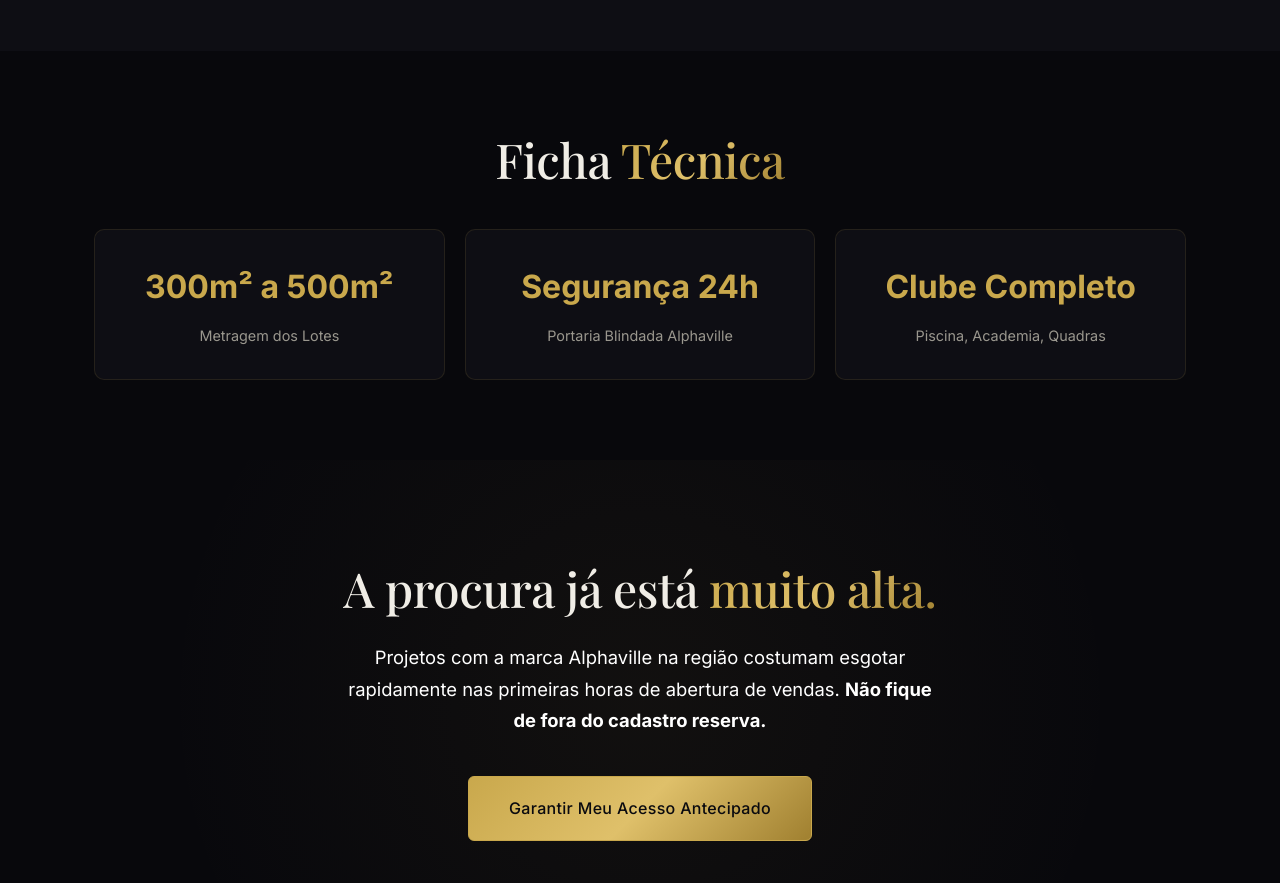
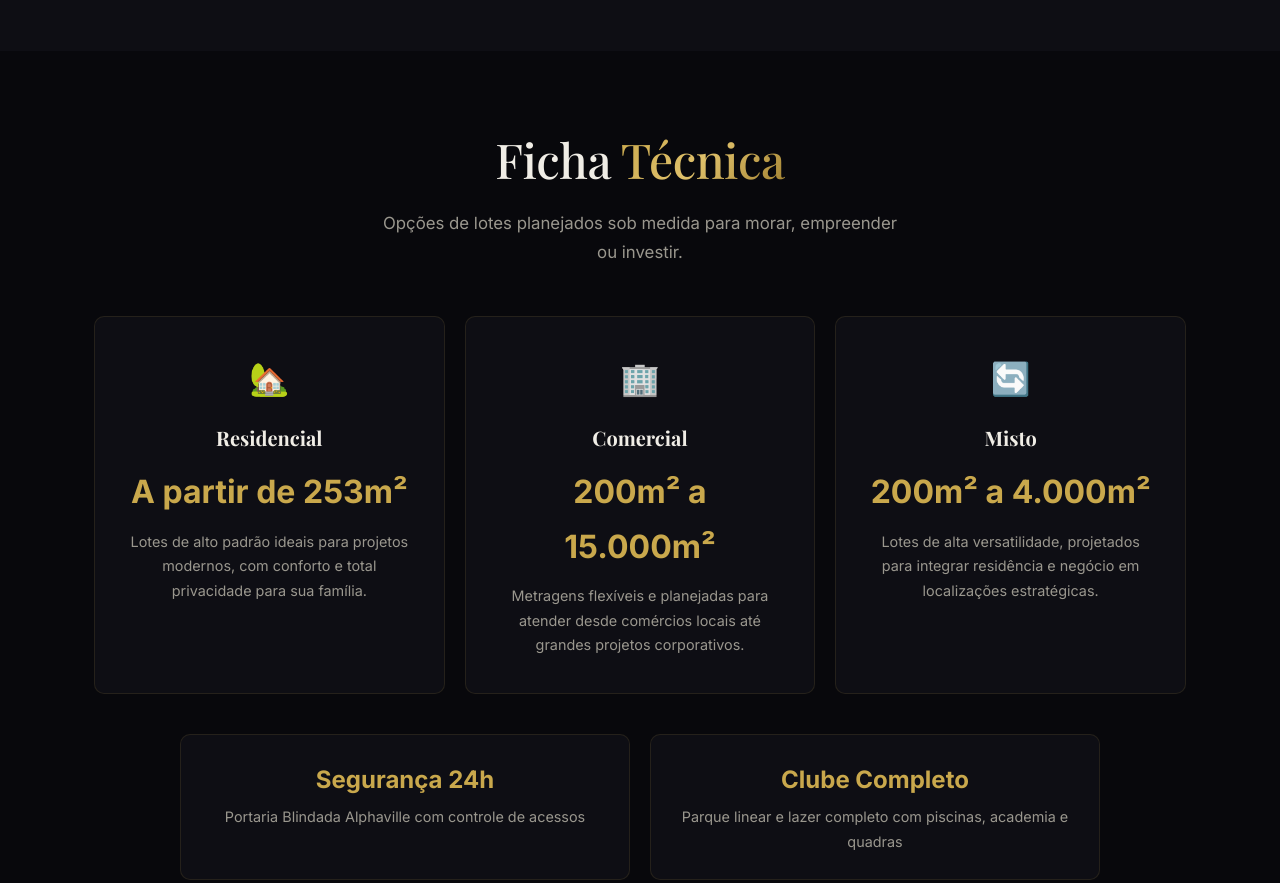
Before and after one commit to felipeferreira7-ui/auron-site, a website: page alphaville/index.html in a window 1280 px wide. Shown: the part 1420-2303 px from the top of the page. Drawn offline with nearby package versions, Linux system fonts and the light colour scheme.

Commit message:
feat: atualiza metragens dos lotes residenciais, comerciais e mistos na LP Alphaville

```diff
--- a/alphaville/index.html
+++ b/alphaville/index.html
@@ -7,8 +7,8 @@
 
     <!-- SEO: Title e Description -->
     <title>Parque Alphaville Alvorada Votorantim | Breve Lançamento de Lotes - Auron Negócios</title>
-    <meta name="description" content="Breve lançamento! Lotes residenciais no Parque Alphaville Alvorada em Votorantim (SP). Bairro planejado com clube completo, parque linear e segurança 24h. Garanta condições exclusivas de pré-lançamento. Fale com um especialista agora.">
-    <meta name="keywords" content="Alphaville Votorantim, Parque Alphaville Alvorada, lançamento lotes Votorantim, lotes Votorantim, loteamento Votorantim, Alphaville Sorocaba, lotes Alphaville SP, investimento imobiliário Votorantim, lotes planejados interior São Paulo">
+    <meta name="description" content="Breve lançamento! Lotes residenciais (mínimo de 253m²), comerciais (de 200m² a 15.000m²) e mistos (de 200m² a 4.000m²) no Parque Alphaville Alvorada em Votorantim (SP). Bairro planejado com clube completo e segurança 24h. Garanta condições exclusivas de pré-lançamento.">
+    <meta name="keywords" content="Alphaville Votorantim, Parque Alphaville Alvorada, lançamento lotes Votorantim, lotes residenciais Votorantim, lotes comerciais Votorantim, lotes mistos Votorantim, loteamento Votorantim, Alphaville Sorocaba, lotes Alphaville SP, investimento imobiliário Votorantim">
     <link rel="canonical" href="https://auronnegocios.com.br/alphaville">
 
     <!-- GEO: Open Graph (Preview no WhatsApp, LinkedIn, Facebook) -->
@@ -34,7 +34,7 @@
       "@context": "https://schema.org",
       "@type": "RealEstateListing",
       "name": "Parque Alphaville Alvorada – Votorantim",
-      "description": "Breve lançamento de lotes residenciais no Parque Alphaville Alvorada em Votorantim, SP. Bairro planejado com clube completo, parque linear, portaria 24h e lotes de 300m² a 500m².",
+      "description": "Breve lançamento de lotes residenciais (mínimo de 253m²), comerciais (de 200m² a 15.000m²) e mistos (de 200m² a 4.000m²) no Parque Alphaville Alvorada em Votorantim, SP. Bairro planejado com clube completo, parque linear, portaria 24h.",
       "url": "https://auronnegocios.com.br/alphaville",
       "image": "https://auronnegocios.com.br/assets/alphaville/hero.png",
       "offers": {
@@ -186,9 +186,9 @@
             </h1>
             <p class="hero-subtitle reveal" style="font-size: 1.25rem; color: #fff; max-width: 650px;">
                 Chegou a hora de investir na grife urbana mais desejada do Brasil.
-                Lotes residenciais e comerciais no <strong>Parque Alphaville (Alvorada)</strong>.
+                Lotes residenciais, comerciais e mistos no <strong>Parque Alphaville (Alvorada)</strong>.
                 <br><br>
-                <span style="color: var(--gold-light);">Lotes limitados. Condições de pré-tabela garantidas apenas para quem se antecipar.</span>
+                <span style="color: var(--gold-light);">Residenciais a partir de 253m², comerciais de 200m² a 15.000m² e mistos até 4.000m². Condições exclusivas de pré-tabela para cadastros antecipados.</span>
             </p>
             <div class="hero-actions reveal" style="margin-top: 40px;">
                 <a href="https://wa.me/5515997737252?text=Olá Expedito, vi a página do Parque Alphaville e quero ter acesso exclusivo antes do lançamento oficial!" target="_blank" class="btn btn-primary btn-lg" style="box-shadow: 0 0 20px rgba(201, 168, 76, 0.5);">
@@ -232,21 +232,42 @@
     <!-- NOVA: Ficha Técnica -->
     <section style="background: var(--bg-primary); padding: 80px 0;">
         <div class="container reveal">
-            <div class="section-header" style="text-align: center; margin-bottom: 40px;">
+            <div class="section-header" style="text-align: center; margin-bottom: 50px;">
                 <h2 class="section-title">Ficha <span class="gold-text">Técnica</span></h2>
+                <p class="section-subtitle" style="margin: 20px auto 0;">Opções de lotes planejados sob medida para morar, empreender ou investir.</p>
             </div>
+
+            <!-- Grid de Tipos de Lotes -->
+            <div style="display: grid; grid-template-columns: repeat(auto-fit, minmax(300px, 1fr)); gap: 20px; margin-bottom: 40px;">
+                <div style="background: var(--bg-secondary); border: 1px solid var(--border-color); border-radius: 10px; padding: 35px 30px; text-align: center; transition: var(--transition);" class="benefit-card">
+                    <span style="font-size: 2rem; display: block; margin-bottom: 15px;">🏡</span>
+                    <h3 style="font-size: 1.25rem; margin-bottom: 10px; color: var(--text-primary); font-family: 'Playfair Display', serif;">Residencial</h3>
+                    <div style="font-size: 2rem; color: var(--gold-primary); font-weight: bold; margin-bottom: 10px;">A partir de 253m²</div>
+                    <p style="color: var(--text-secondary); font-size: 0.9rem; margin-bottom: 0;">Lotes de alto padrão ideais para projetos modernos, com conforto e total privacidade para sua família.</p>
+                </div>
+                <div style="background: var(--bg-secondary); border: 1px solid var(--border-color); border-radius: 10px; padding: 35px 30px; text-align: center; transition: var(--transition);" class="benefit-card">
+                    <span style="font-size: 2rem; display: block; margin-bottom: 15px;">🏢</span>
+                    <h3 style="font-size: 1.25rem; margin-bottom: 10px; color: var(--text-primary); font-family: 'Playfair Display', serif;">Comercial</h3>
+                    <div style="font-size: 2rem; color: var(--gold-primary); font-weight: bold; margin-bottom: 10px;">200m² a 15.000m²</div>
+                    <p style="color: var(--text-secondary); font-size: 0.9rem; margin-bottom: 0;">Metragens flexíveis e planejadas para atender desde comércios locais até grandes projetos corporativos.</p>
+                </div>
+                <div style="background: var(--bg-secondary); border: 1px solid var(--border-color); border-radius: 10px; padding: 35px 30px; text-align: center; transition: var(--transition);" class="benefit-card">
+                    <span style="font-size: 2rem; display: block; margin-bottom: 15px;">🔄</span>
+                    <h3 style="font-size: 1.25rem; margin-bottom: 10px; color: var(--text-primary); font-family: 'Playfair Display', serif;">Misto</h3>
+                    <div style="font-size: 2rem; color: var(--gold-primary); font-weight: bold; margin-bottom: 10px;">200m² a 4.000m²</div>
+                    <p style="color: var(--text-secondary); font-size: 0.9rem; margin-bottom: 0;">Lotes de alta versatilidade, projetados para integrar residência e negócio em localizações estratégicas.</p>
+                </div>
+            </div>
+
+            <!-- Grid de Diferenciais de Infraestrutura -->
             <div style="display: flex; flex-wrap: wrap; gap: 20px; justify-content: center;">
-                <div style="background: var(--bg-secondary); border: 1px solid var(--border-color); border-radius: 10px; padding: 30px; text-align: center; flex: 1; min-width: 250px;">
-                    <div style="font-size: 2rem; color: var(--gold-primary); font-weight: bold; margin-bottom: 10px;">300m² a 500m²</div>
-                    <div style="color: var(--text-secondary); font-size: 0.9rem;">Metragem dos Lotes</div>
+                <div style="background: var(--bg-secondary); border: 1px solid var(--border-color); border-radius: 10px; padding: 25px; text-align: center; flex: 1; min-width: 280px; max-width: 450px;">
+                    <div style="font-size: 1.5rem; color: var(--gold-primary); font-weight: bold; margin-bottom: 5px;">Segurança 24h</div>
+                    <div style="color: var(--text-secondary); font-size: 0.9rem;">Portaria Blindada Alphaville com controle de acessos</div>
                 </div>
-                <div style="background: var(--bg-secondary); border: 1px solid var(--border-color); border-radius: 10px; padding: 30px; text-align: center; flex: 1; min-width: 250px;">
-                    <div style="font-size: 2rem; color: var(--gold-primary); font-weight: bold; margin-bottom: 10px;">Segurança 24h</div>
-                    <div style="color: var(--text-secondary); font-size: 0.9rem;">Portaria Blindada Alphaville</div>
-                </div>
-                <div style="background: var(--bg-secondary); border: 1px solid var(--border-color); border-radius: 10px; padding: 30px; text-align: center; flex: 1; min-width: 250px;">
-                    <div style="font-size: 2rem; color: var(--gold-primary); font-weight: bold; margin-bottom: 10px;">Clube Completo</div>
-                    <div style="color: var(--text-secondary); font-size: 0.9rem;">Piscina, Academia, Quadras</div>
+                <div style="background: var(--bg-secondary); border: 1px solid var(--border-color); border-radius: 10px; padding: 25px; text-align: center; flex: 1; min-width: 280px; max-width: 450px;">
+                    <div style="font-size: 1.5rem; color: var(--gold-primary); font-weight: bold; margin-bottom: 5px;">Clube Completo</div>
+                    <div style="color: var(--text-secondary); font-size: 0.9rem;">Parque linear e lazer completo com piscinas, academia e quadras</div>
                 </div>
             </div>
         </div>
```
